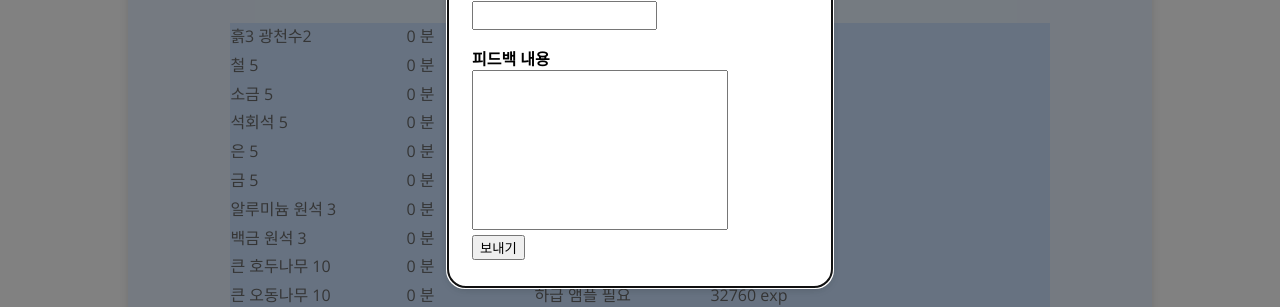
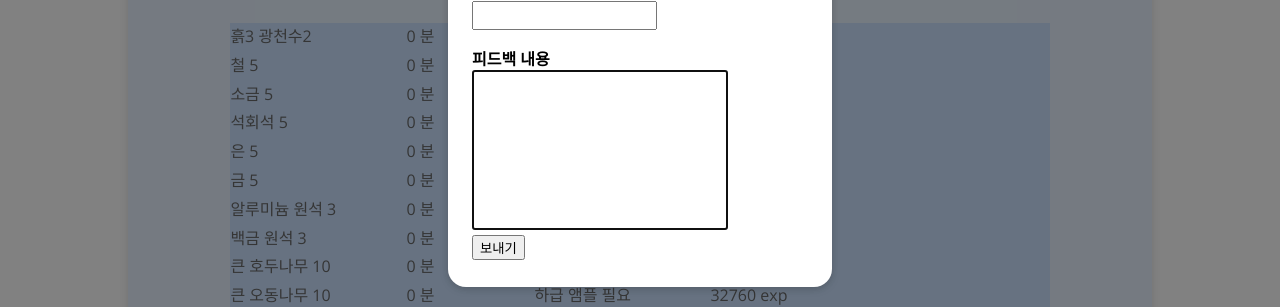
Before and after one commit to DDOONG211107/myhome-calculation, a Next.js app: page / in a window 1280 px wide. Both pictures are taken after a click on the element 640 px from the left and 786 px from the top of the page. Shown: the part 313-620 px from the top of the page. Built offline with nearby package versions, Linux system fonts and the light colour scheme.

Commit message:
이메일 모달 css 수정: autoFocus 추가

```diff
--- a/components/EmailForm/EmailForm.js
+++ b/components/EmailForm/EmailForm.js
@@ -51,7 +51,7 @@ export default function EmailForm(props) {
           <div className={classes.emailFormContent}>
             <label>피드백 내용</label>
             <br />
-            <textarea name="message" />
+            <textarea name="message" autoFocus={true} />
             <br />
             <input type="submit" value="보내기" />
           </div>
```
